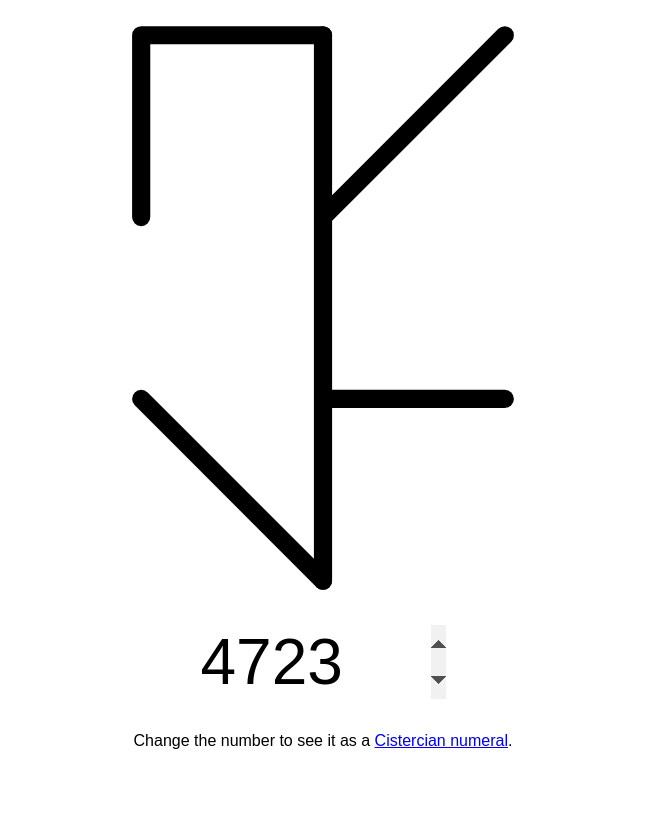
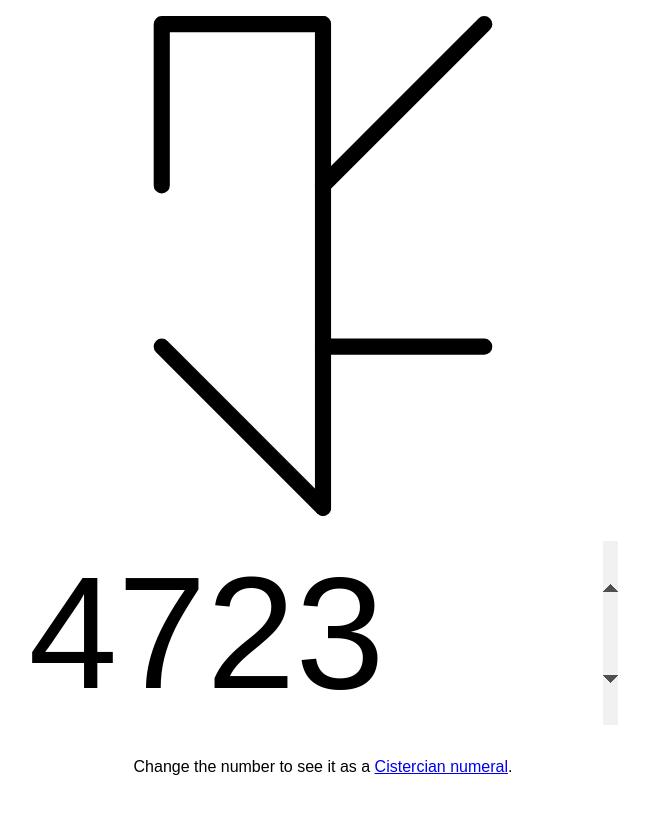
Before and after one commit to portsoc/cnum, a plain HTML site: page index.html in a window 1280 px wide. Shown: the whole page, without its empty margins (325-974 px from the left). Drawn offline with Linux system fonts and the light colour scheme.

Commit message:
improve input box

```diff
--- a/index.html
+++ b/index.html
@@ -7,7 +7,7 @@
 <style>
   body { display: grid; font-family: sans-serif; height: 100vh; width: 100vw; overflow: hidden; justify-content: center; justify-items: center; grid-template-rows: auto auto auto 1fr; grid-gap: 1rem; }
   input, p  { max-width: min(30em, 90vw); }
-  input { font-size: 400%; outline: none; border: none;}
+  input { font-size: 20vmin; outline: none; border: none;}
   svg { stroke: black; fill: none; stroke-width: 0.1; stroke-linecap: round; stroke-linejoin: round; height: 100%;}
 </style>
 <svg id=num width=400 height=600 viewBox="-1.1 -0.1 2.2 3.2">
@@ -31,7 +31,7 @@
   <use transform-origin="0 1.5" transform="scale(-1 -1)" id=d1000 />
 </svg>
 
-<input autofocus type="number" min=1 max=9999 value="4723"></input>
+<input autofocus type="number" min=0 max=9999 value="4723" placeholder=0></input>
 <p>Change the number to see it as a <a href="https://en.wikipedia.org/wiki/Cistercian_numerals">Cistercian numeral</a>.</p>
 
 <script>
```
